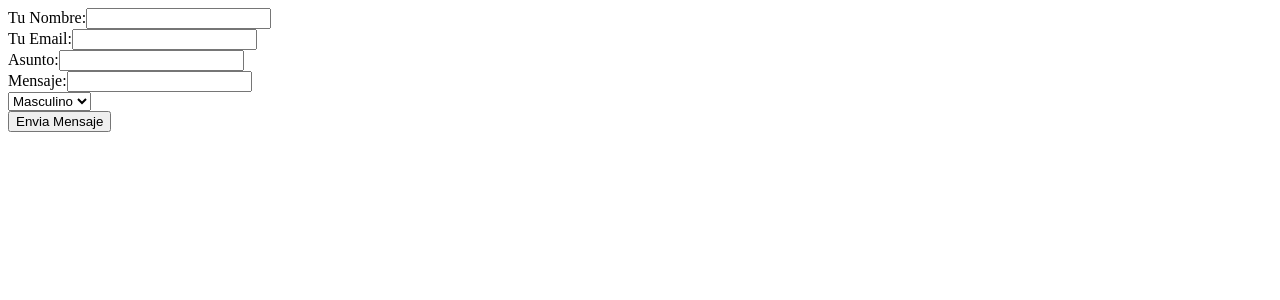
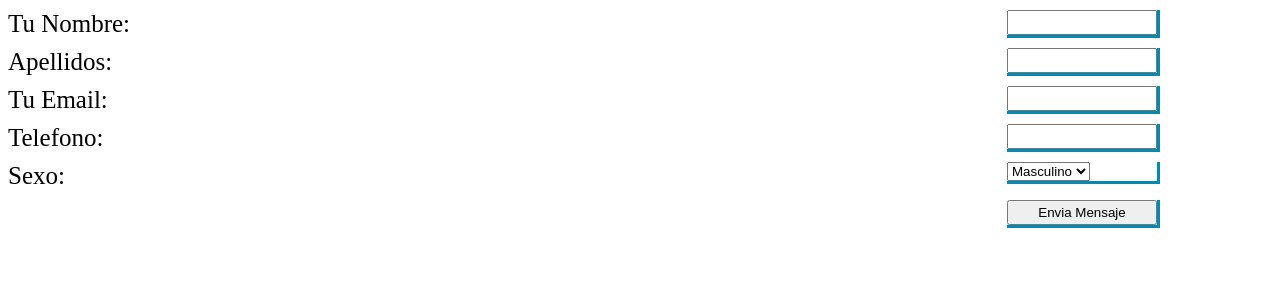
Before and after one commit to art785/ipasa, a PHP site: page /forms/registro.php in a window 1280 px wide. Shown: the top 300 px of the page. Run offline with PHP 8.4, Linux system fonts and the light colour scheme.

Commit message:
cambios maque

```diff
--- a/conexion.php
+++ b/conexion.php
@@ -6,7 +6,7 @@
   public function MySQL(){
     if(!isset($this->conexion)){
 
-      $this->conexion = (mysql_connect("localhost","root","stratus"))
+      $this->conexion = (mysql_connect("localhost","root","corvette"))
 
         or die(mysql_error());
       mysql_select_db("ipasacv_base",$this->conexion) or die(mysql_error());
--- a/forms/registro.php
+++ b/forms/registro.php
@@ -4,21 +4,23 @@
  <script type="text/javascript" src="../validador/js_validador/v_registo.js"></script>
 <link rel="stylesheet" href="../validador/css/registro.css" type="text/css" charset="utf-8"/>
 
+
     </head>
         <body>
 
-
+          <div id="registro_form">
              <form class='contacto'>
-            <div><label>Tu Nombre:</label><input type='text' class='nombre' value=''></div>
-            <div><label>Tu Email:</label><input type='text' class='email' value=''></div>
-            <div><label>Asunto:</label><input type='text' class='apellidos' value=''></div>
-            <div><label>Mensaje:</label><input type='text' class='telefono'value='' ></div>
-            <select id="sexo" name="sexo">
+            <div id="fila"><label>Tu Nombre:</label> <span class="input_area"><input type='text' class='nombre' value=''></span></div>
+            <div id="fila"><label>Apellidos:</label> <span class="input_area"><input type='text' class='apellidos' value=''></span></div>
+            <div id="fila"><label>Tu Email:</label> <span class="input_area"><input type='text' class='email' value=''></span></div>
+            <div id="fila"><label>Telefono:</label> <span class="input_area"><input type='text' class='telefono' value='' ></span></div>
+              <div id="fila"><label>Sexo:</label>  <span class="input_area"><select id="sexo" name="sexo">
                  <option value="1">Masculino</option>
                  <option value="0">Femenino</option>
-             </select>
-            <div><input type='submit' value='Envia Mensaje' class='boton'></div>
+             </select></span></div>
+            <div id="fila"> <span class="input_area"><input type='submit' value='Envia Mensaje' class='boton'></span></div>
         	</form>
+         </div>
 
            </body>
 </html>
--- a/validador/css/registro.css
+++ b/validador/css/registro.css
@@ -1,5 +1,5 @@
 .error{
-    background-color: #BC1010;
+    background-color: #0080FF;
     padding: 6px 12px;
     border-radius: 4px;
     color: white;
@@ -12,9 +12,44 @@
     content: '';
     border-top: 8px solid transparent;
     border-bottom: 8px solid transparent;
-    border-right: 8px solid #BC1010;
+    border-right: 8px solid #0080FF;
     border-left: 8px solid transparent;
     left: -16px;
     position: absolute;
     top: 5px;
 }
+
+#registro_form label
+{
+	font-size:25px;
+	text-align:right;
+	text-color:white;
+    font-family:"Times New Roman", Times, serif;
+}
+
+#fila
+{
+	margin-top:10px;
+}
+
+
+#registro_form input
+ {
+	height:25px;
+    width:150px
+ }
+#registro_form span.input_area
+{
+width:150px;
+position:absolute;
+right:120px;
+border-right:3px solid #0489B1;
+border-bottom: 3px solid  #0489B1;
+}
+
+#regitro_form submit
+{
+	height:30px;
+    width:150px
+
+}
--- a/validador/js_validador/v_registo.js
+++ b/validador/js_validador/v_registo.js
@@ -5,14 +5,14 @@ $(document).ready(function () {
         if( $(".nombre").val() == "" ){
             $(".nombre").focus().after("<span class='error'>Ingrese su nombre</span>");
             return false;
-        }else if( $(".email").val() == "" || !emailreg.test($(".email").val()) ){
-            $(".email").focus().after("<span class='error'>Ingrese un email correcto</span>");
+        }else if( $(".apellidos").val() == ""){
+            $(".apellidos").focus().after("<span class='error'>Ingrese sus apellidos</span>");
             return false;
-        }else if( $(".telefono").val() == ""){
+        }else if( $(".email").val() == ""|| !emailreg.test($(".email").val())){
+            $(".email").focus().after("<span class='error'>Ingrese un e-mail correcto</span>");
+            return false;
+        }else if( $(".telefono").val() == "" ){
             $(".telefono").focus().after("<span class='error'>Ingrese un telefono</span>");
-            return false;
-        }else if( $(".apellidos").val() == "" ){
-            $(".apellido").focus().after("<span class='error'>Ingrese un mensaje</span>");
             return false;
         }
     });
```
Also changed, not shown: css/estilo.css (+20 -8 lines), index.php (+5 -5 lines), fondos_pagina/azul_ipasa.jpg (added), fondos_pagina/logo.png, 2 other files.
